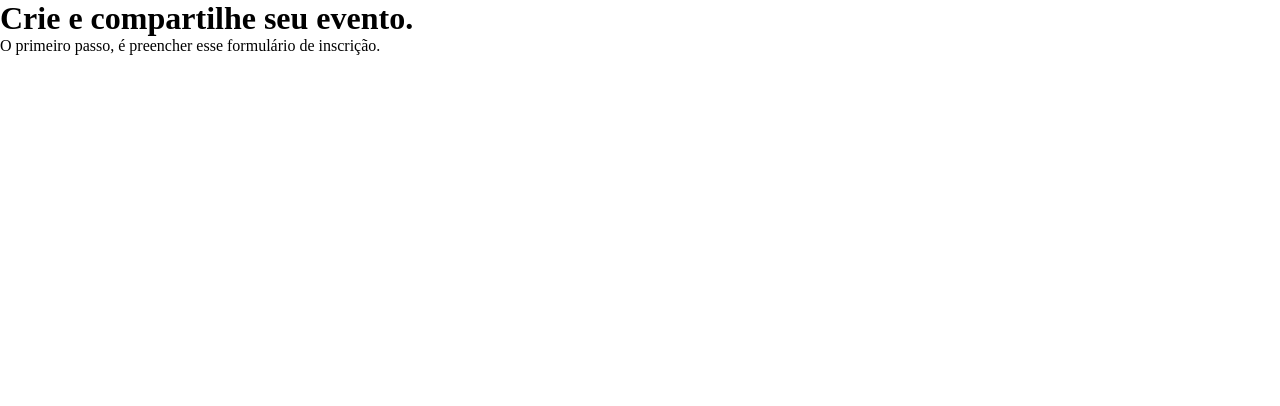
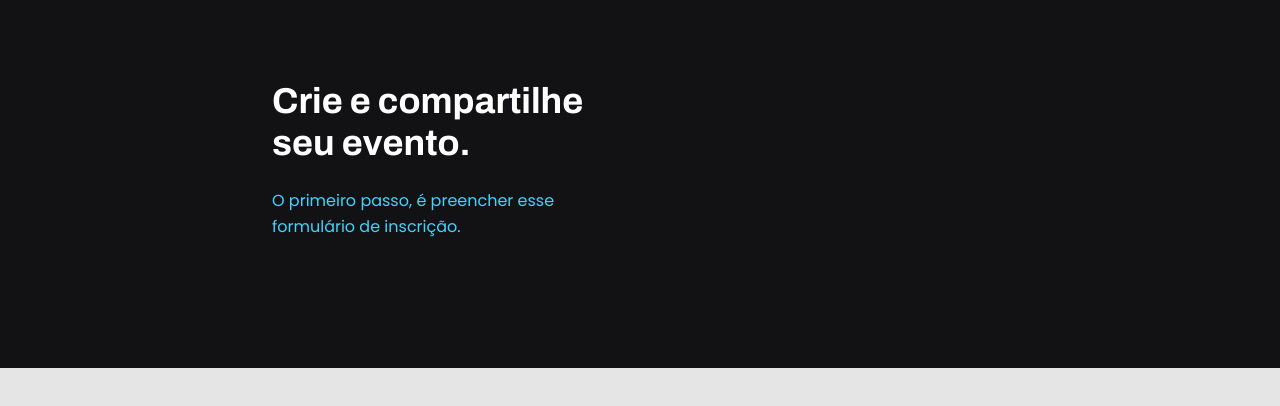
Before and after one commit to renancassiano-br/explorer-p3-form-event, a plain HTML site: page index.html in a window 1280 px wide. Drawn offline with Linux system fonts and the light colour scheme.

Commit message:
:art: MODIFIED 'style.css', ADD fonts and style.
* Modificado './assets/config/style.css'.
** Ajuste de fonte e posicionamento de elementos.

* Modificado './index.html'.
** Adicionado link de fontes para o Google fontes.

```diff
--- a/assets/config/style.css
+++ b/assets/config/style.css
@@ -2,3 +2,55 @@
   margin: 0;
   padding: 0;
 }
+/* font-family: 'Archivo', sans-serif; */
+/* font-family: 'Poppins', sans-serif; */
+
+/* GERAL */
+body {
+  font-family: "Poppins", sans-serif;
+  line-height: 26px;
+  background: #E5E5E5;
+}
+/* Criar elemento CSS antes do body; necessário definir todas as propriedades CSS */
+body::before {
+  position: absolute;
+  z-index: -1;
+
+  content: "";
+  background: #121214;
+
+  width: 100%;
+  height: 368px;
+  left: 0px;
+  top: 0px;
+}
+
+.page {
+  width: 736px;
+  margin: 80px auto 0;
+}
+
+/* FIM GERAL */
+
+/* GRUPO */
+
+/* FIM GRUPO */
+
+/* INDIVIDUAL */
+
+header {
+  width: 320px;
+  color: #42D3FF;
+}
+
+header h1 {
+  font-family: "Archivo", sans-serif;
+  font-weight: 700;
+  font-size: 36px;
+  line-height: 42px;
+  color: white;
+
+  margin-bottom: 24px;
+}
+
+/* FIM INDIVIDUAL */
--- a/index.html
+++ b/index.html
@@ -1,12 +1,18 @@
 <!DOCTYPE html>
 <html lang="pt-br">
   <head>
+
+    <link rel="preconnect" href="https://fonts.googleapis.com">
+    <link rel="preconnect" href="https://fonts.gstatic.com" crossorigin>
+
     <meta charset="UTF-8" />
     <meta http-equiv="X-UA-Compatible" content="IE=edge" />
     <meta name="viewport" content="width=device-width, initial-scale=1.0" />
+
     <title>Formulário de evento</title>
 
     <link rel="stylesheet" href="./assets/config/style.css">
+    <link href="https://fonts.googleapis.com/css2?family=Archivo:wght@700&family=Poppins&display=swap" rel="stylesheet">
 
   </head>
   <body>
```
